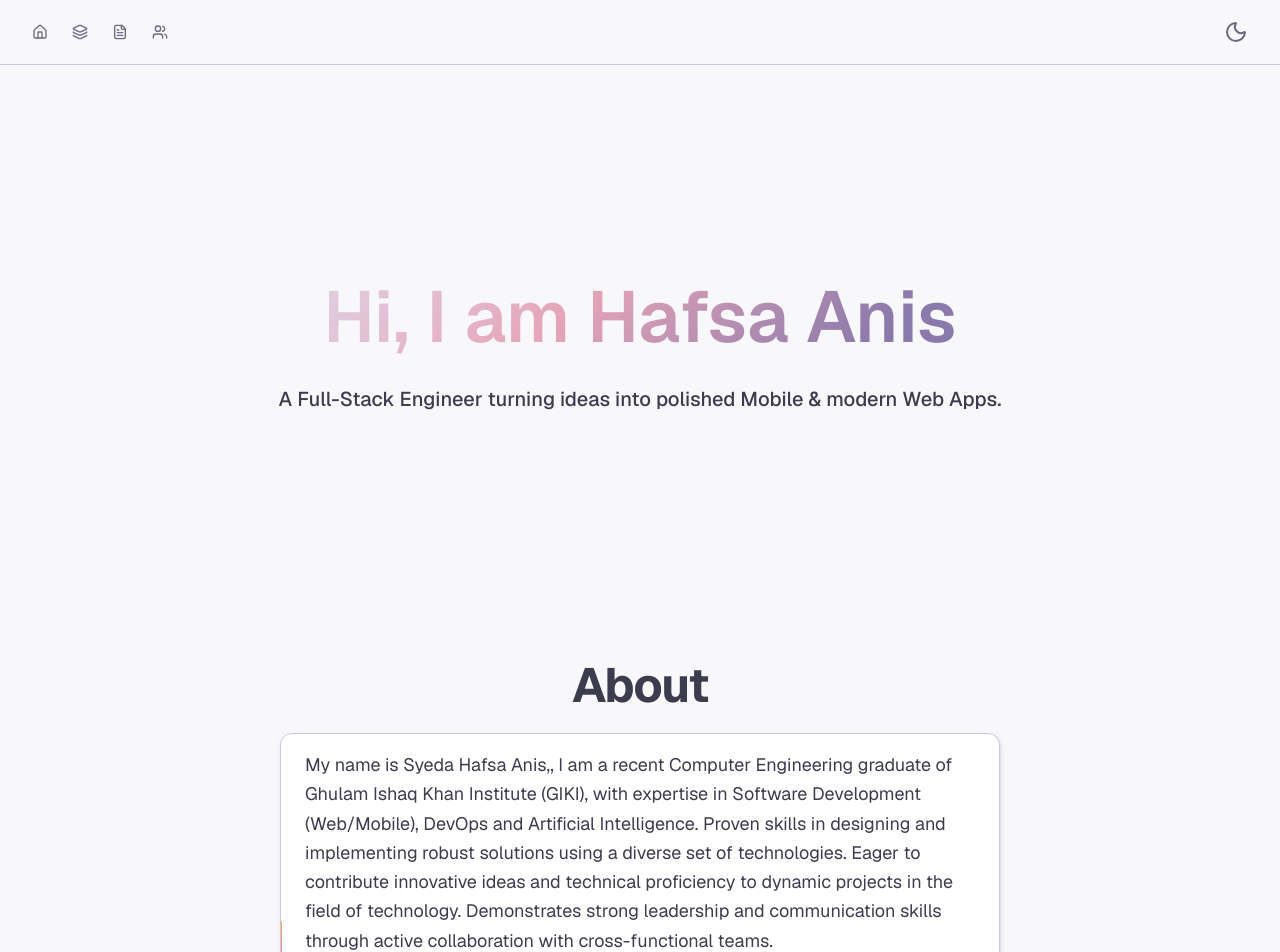
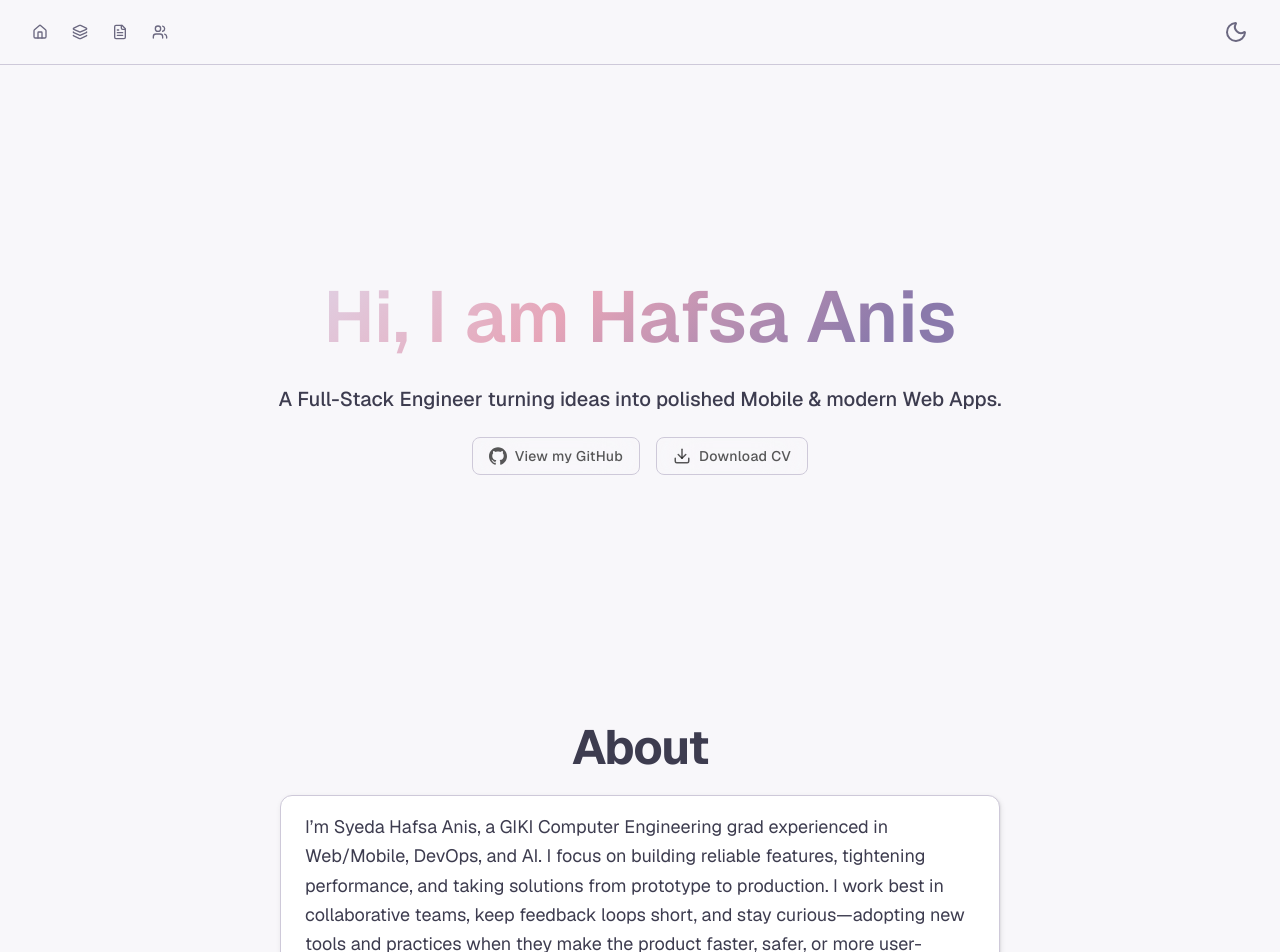
Before and after one commit to hafsa12310/my-portfolio, a Next.js app in the folder my-portfolio/: page / in a window 1280 px wide. Shown: the top 952 px of the page. Built offline with nearby package versions, Linux system fonts and the light colour scheme.

Commit message:
changes in package.json

```diff
--- a/my-portfolio/app/page.tsx
+++ b/my-portfolio/app/page.tsx
@@ -1,6 +1,5 @@
 'use client'
 
-import { AnimatedThemeToggler } from '@/components/ui/animated-theme-toggler'
 import { AuroraText } from "@/components/ui/aurora-text"
 import { Timeline } from '@/components/ui/timeline';
 import { useState, useEffect } from "react";
@@ -19,6 +18,7 @@ import { IconCloud } from "@/components/ui/icon-cloud"
 import { ShinyButton } from "@/components/ui/shiny-button"
 import { TypewriterEffect } from '@/components/ui/typewriter-effect';
 import { InteractiveHoverButton } from "@/components/ui/interactive-hover-button"
+import ScrollToTop from '@/components/ui/scroll-to-top'
 import {
   SiJavascript,
   SiPython,
@@ -35,7 +35,9 @@ import {
   SiMariadb,
   SiCplusplus,
   SiIntellijidea
+  ,SiGithub
 } from 'react-icons/si'
+import { FiDownload } from 'react-icons/fi'
 
 
 export default function Example() {
@@ -104,17 +106,13 @@ export default function Example() {
     },
   ];
 
-// const images = slugs.map((slug) => `https://cdn.simpleicons.org/${slug}/${slug}`);
-
-  // responsive icon cloud size (CSS pixels)
-  // Adjusted to be slightly smaller to match your request
   const [cloudSize, setCloudSize] = useState(520)
   useEffect(() => {
     function update() {
       const w = window.innerWidth
-      if (w < 640) setCloudSize(300) // mobile
-      else if (w < 1024) setCloudSize(520) // tablet
-      else setCloudSize(720) // desktop
+      if (w < 640) setCloudSize(300)
+      else if (w < 1024) setCloudSize(520)
+      else setCloudSize(720)
     }
     update()
     window.addEventListener("resize", update)
@@ -135,6 +133,27 @@ export default function Example() {
           <p className="mt-8 text-lg sm:text-xl font-medium">
             A Full-Stack Engineer turning ideas into polished Mobile & modern Web Apps.
           </p>
+          {/* Hero CTAs: GitHub and CV */}
+          <div className="mt-6 flex items-center justify-center gap-4">
+            <ShinyButton
+              className="px-4 py-2 text-sm"
+              onClick={() => window.open('https://github.com/hafsa12310', '_blank')}
+            >
+              <span className="flex items-center gap-2">
+                <SiGithub size={18} />
+                <span>View my GitHub</span>
+              </span>
+            </ShinyButton>
+
+            <a href="/Syeda Hafsa Anis_CV.pdf" download className="inline-block">
+              <ShinyButton className="px-4 py-2 text-sm">
+                <span className="flex items-center gap-2">
+                  <FiDownload size={18} />
+                  <span>Download CV</span>
+                </span>
+              </ShinyButton>
+            </a>
+          </div>
         </div>
       </main>
 
@@ -146,7 +165,7 @@ export default function Example() {
     </h1>
 
     <Card className="relative mt-6 w-full max-w-[1000px] mx-auto overflow-hidden py-4">
-      <CardContent className="text-base md:text-lg leading-relaxed">My name is Syeda Hafsa Anis,, I am a recent Computer Engineering graduate of Ghulam Ishaq Khan Institute (GIKI), with expertise in Software Development (Web/Mobile), DevOps and Artificial Intelligence. Proven skills in designing and implementing robust solutions using a diverse set of technologies. Eager to contribute innovative ideas and technical proficiency to dynamic projects in the field of technology. Demonstrates strong leadership and communication skills through active collaboration with cross-functional teams.</CardContent>
+      <CardContent className="text-base md:text-lg leading-relaxed">I’m Syeda Hafsa Anis, a GIKI Computer Engineering grad experienced in Web/Mobile, DevOps, and AI. I focus on building reliable features, tightening performance, and taking solutions from prototype to production. I work best in collaborative teams, keep feedback loops short, and stay curious—adopting new tools and practices when they make the product faster, safer, or more user-friendly.</CardContent>
       <CardFooter className="flex justify-between" />
       <BorderBeam duration={8} size={100} />
     </Card>
@@ -422,6 +441,8 @@ export default function Example() {
           </p>
         </footer>
       </div>
+      {/* Scroll-to-top button */}
+      <ScrollToTop />
     </div>
   );
 }
--- /dev/null
+++ b/my-portfolio/components/ui/scroll-to-top.tsx
@@ -0,0 +1,29 @@
+"use client"
+
+import { useEffect, useState } from "react"
+import { FiChevronUp } from "react-icons/fi"
+
+export default function ScrollToTop() {
+  const [visible, setVisible] = useState(false)
+
+  useEffect(() => {
+    function onScroll() {
+      setVisible(window.scrollY > 300)
+    }
+    onScroll()
+    window.addEventListener("scroll", onScroll)
+    return () => window.removeEventListener("scroll", onScroll)
+  }, [])
+
+  if (!visible) return null
+
+  return (
+    <button
+      aria-label="Scroll to top"
+      onClick={() => window.scrollTo({ top: 0, behavior: "smooth" })}
+      className="fixed bottom-6 right-6 z-50 p-3 rounded-full bg-foreground text-background shadow-lg hover:scale-105 transition-transform"
+    >
+      <FiChevronUp size={20} />
+    </button>
+  )
+}
--- a/my-portfolio/package.json
+++ b/my-portfolio/package.json
@@ -3,8 +3,8 @@
   "version": "0.1.0",
   "private": true,
   "scripts": {
-    "dev": "next dev --turbopack",
-    "build": "next build --turbopack",
+    "dev": "next dev",
+    "build": "next build",
     "start": "next start"
   },
   "dependencies": {
```
Also changed, not shown: 2 other files (tests, documents, lock files or other folders).
